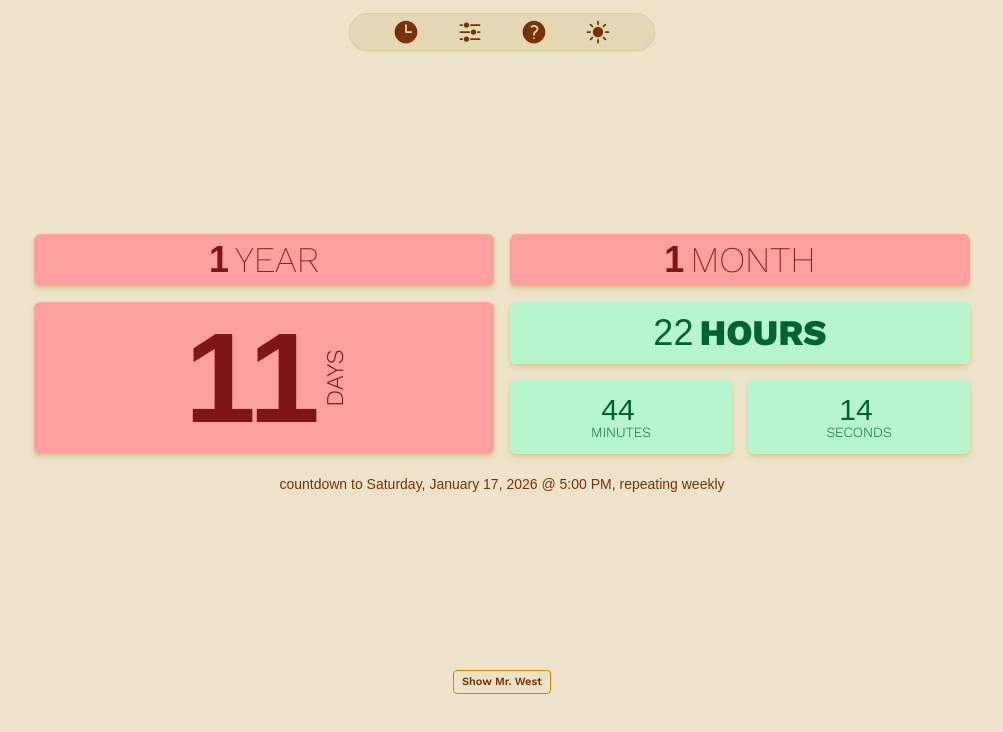
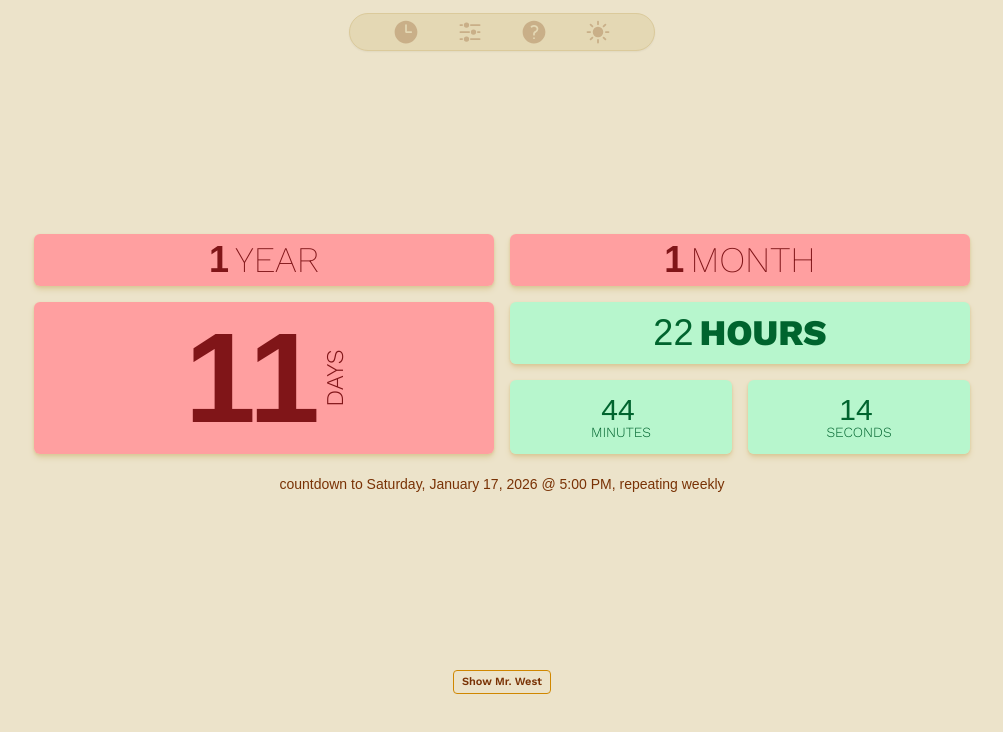
Before and after one commit to danferth/countdown, a Next.js app: page / in a window 1280 px wide. Shown: the top 732 px of the page, without its empty margins (138-1141 px from the left). Built offline with nearby package versions, Linux system fonts and the light colour scheme; no server answers; a web font is replaced by a local one.

Commit message:
fixed opacity

```diff
--- a/components/Navigation.js
+++ b/components/Navigation.js
@@ -14,7 +14,7 @@ export default function Navigation() {
     (state) => state.setCountdownComplete
   );
   const iconStyles =
-    "w-7 h-7 text-base-content text-opacity-25 hover:text-opacity-100 fill-current";
+    "w-7 h-7 text-base-content/25 hover:text-base-content fill-current";
   return (
     <div className="navbar transition">
       <div className="navbar-start"></div>
--- a/components/ThemeControler.js
+++ b/components/ThemeControler.js
@@ -23,7 +23,7 @@ export default function ThemeControler() {
     setSystemIsDark(!SystemIsDark);
   };
   return (
-    <label className="swap swap-rotate btn btn-circle btn-sm btn-ghost text-base-content text-opacity-25 hover:text-opacity-100">
+    <label className="swap swap-rotate btn btn-circle btn-sm btn-ghost text-base-content/25 hover:text-base-content">
       {/* this hidden checkbox controls the state */}
       <input
         type="checkbox"
```
